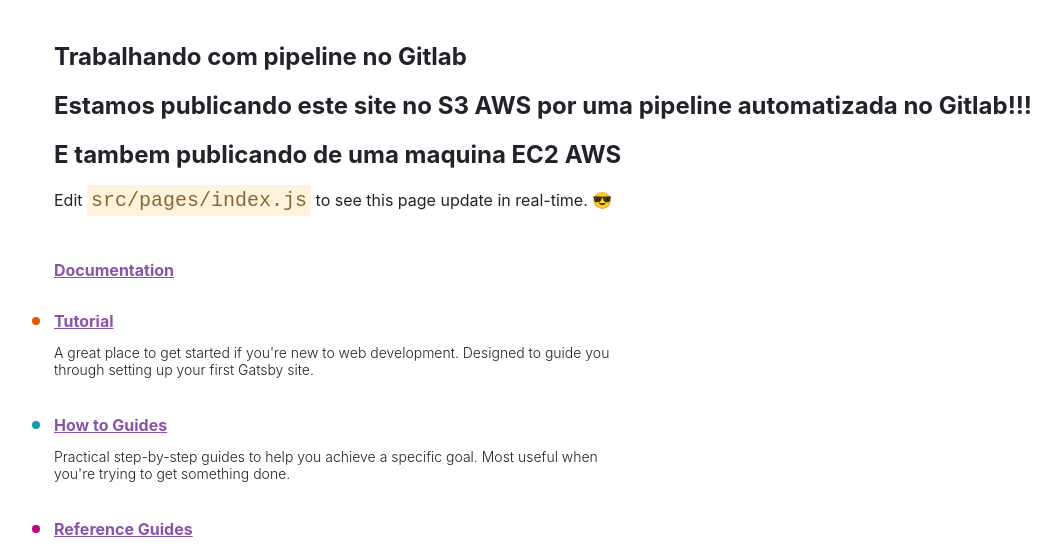
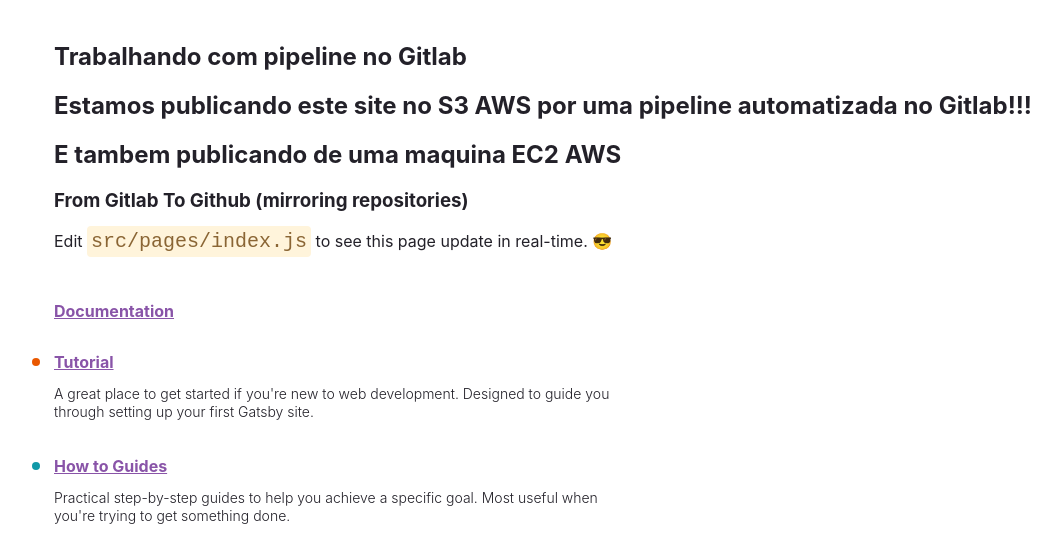
Before and after one commit to xandesueiro/trilhalab-website, a Gatsby site: page / in a window 1280 px wide. Shown: the part 243-792 px from the top of the page, without its empty margins (50-1111 px from the left). Built offline with nearby package versions, Linux system fonts and the light colour scheme; Gatsby itself is replaced by a stand-in of ours.

Commit message:
mirroring repositories: git local -> gitlab (mirroring repo) -> github

```diff
--- a/src/pages/index.js
+++ b/src/pages/index.js
@@ -141,6 +141,7 @@ const IndexPage = () => {
       <h2>Trabalhando com pipeline no Gitlab</h2>
       <h2>Estamos publicando este site no S3 AWS por uma pipeline automatizada no Gitlab!!!</h2>
       <h2>E tambem publicando de uma maquina EC2 AWS</h2>
+      <h3>From Gitlab To Github (mirroring repositories)</h3>
       <p style={paragraphStyles}>
         Edit <code style={codeStyles}>src/pages/index.js</code> to see this page
         update in real-time.{" "}
```
